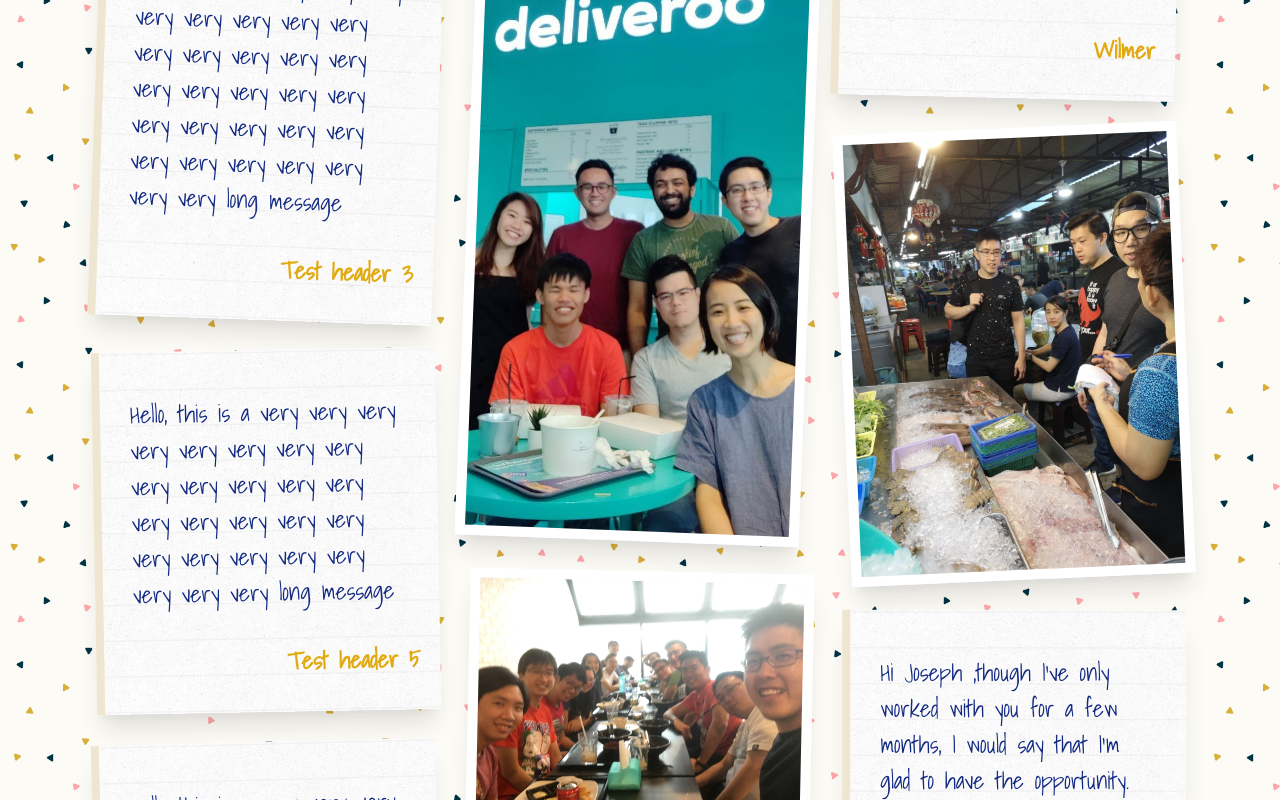
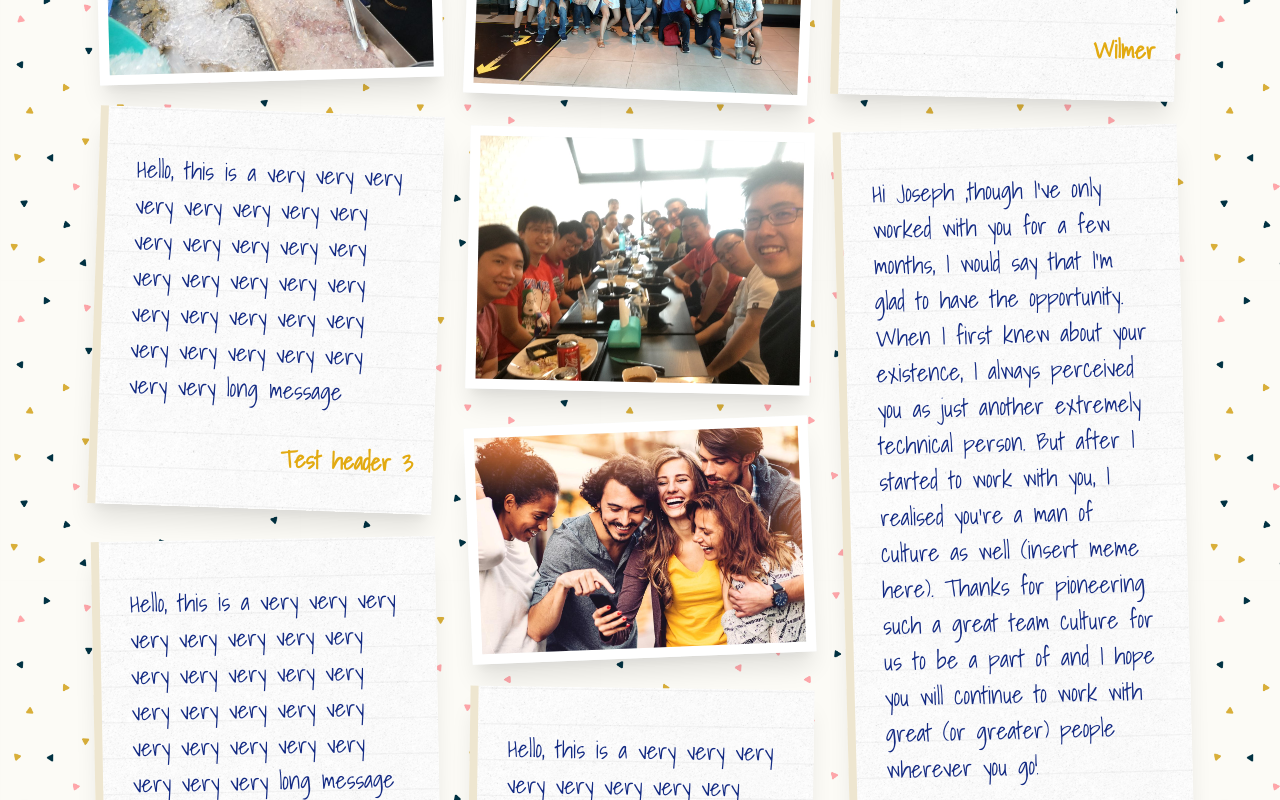
Before and after one commit to zephinzer/farewell, a React (Create React App) app: page / in a window 1280 px wide. Shown: the part 1220-2020 px from the top of the page. Built offline with nearby package versions, Linux system fonts and the light colour scheme.

Commit message:
reorder message again

```diff
--- a/src/messages/messages.js
+++ b/src/messages/messages.js
@@ -48,6 +48,14 @@ export const messages = [
     alt: "hahaha i could write an alt text IF I KNEW WHAT WAS GOING ON",
   },
   {
+    type: "text",
+    header: "Wynn",
+    message:
+      "Hi Joseph ,though I've only worked with you for a few months, I would say that I'm glad to have the opportunity. When I first knew about your existence, " +
+      "I always perceived you as just another extremely technical person. But after I started to work with you, I realised you're a man of culture as well (insert meme here). " +
+      "Thanks for pioneering such a great team culture for us to be a part of and I hope you will continue to work with great (or greater) people wherever you go!",
+  },
+  {
     type: "photo",
     image: market1,
     alt: "hahaha i could write an alt text IF I KNEW WHAT WAS GOING ON",
@@ -61,14 +69,6 @@ export const messages = [
     type: "photo",
     image: deliveroo,
     alt: "something something something Deliveroo",
-  },
-  {
-    type: "text",
-    header: "Wynn",
-    message:
-      "Hi Joseph ,though I've only worked with you for a few months, I would say that I'm glad to have the opportunity. When I first knew about your existence, " +
-      "I always perceived you as just another extremely technical person. But after I started to work with you, I realised you're a man of culture as well (insert meme here). " +
-      "Thanks for pioneering such a great team culture for us to be a part of and I hope you will continue to work with great (or greater) people wherever you go!",
   },
   {
     type: "text",
```
